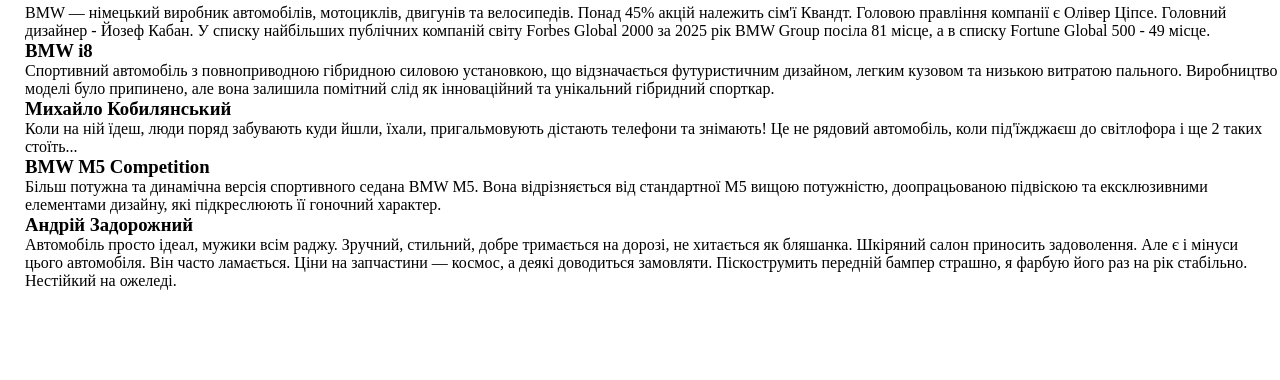
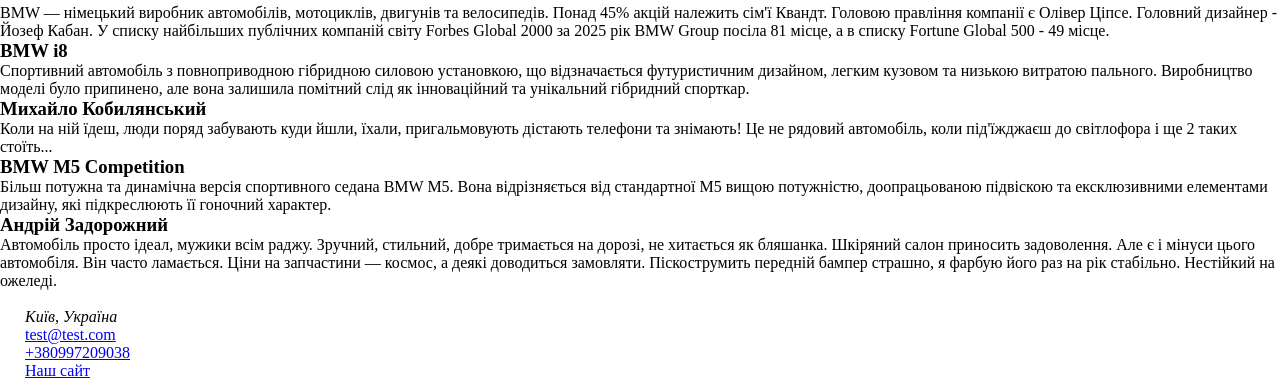
Before and after one commit to DenK355/Car-Shop, a plain HTML site: page index.html in a window 1280 px wide. Shown: the part 1103-1483 px from the top of the page. Before the commit the page ends 1411 px from the top, so only its background shows below. Drawn offline with Linux system fonts and the light colour scheme.

Commit message:
Add footer

```diff
--- a/index.html
+++ b/index.html
@@ -110,5 +110,14 @@
             <br>
         </section>
     </main>
+
+    <footer class="container hero_3">
+        <ul>
+            <li><address>Київ, Україна</address></li>
+            <li><a href="mailto: test@test.com">test@test.com</a></li>
+            <li><a href="tel:+380997209038">+380997209038</a></li>
+            <li><a href="https://www.example.com">Наш сайт</a></li>
+        </ul>
+    </footer>
 </body>
 </html>
--- a/style.css
+++ b/style.css
@@ -3,8 +3,9 @@
     padding: 0;
 }
 
-.container {
+.container ul{
     margin-left: 25px;
+    list-style: none;
 }
 
 .hero img {
@@ -14,7 +15,6 @@
     float: right;
 }
 .hero nav ul {
-    list-style: none;
     display: flex;
     line-height: 150px;
     font-size: 36px;
@@ -24,10 +24,6 @@
     margin-right: 25px;
 }
 
-.hero_2 ul {
-    list-style: none;
-}
-
 .hero_2 img {
     width: 100px;
 }
```
